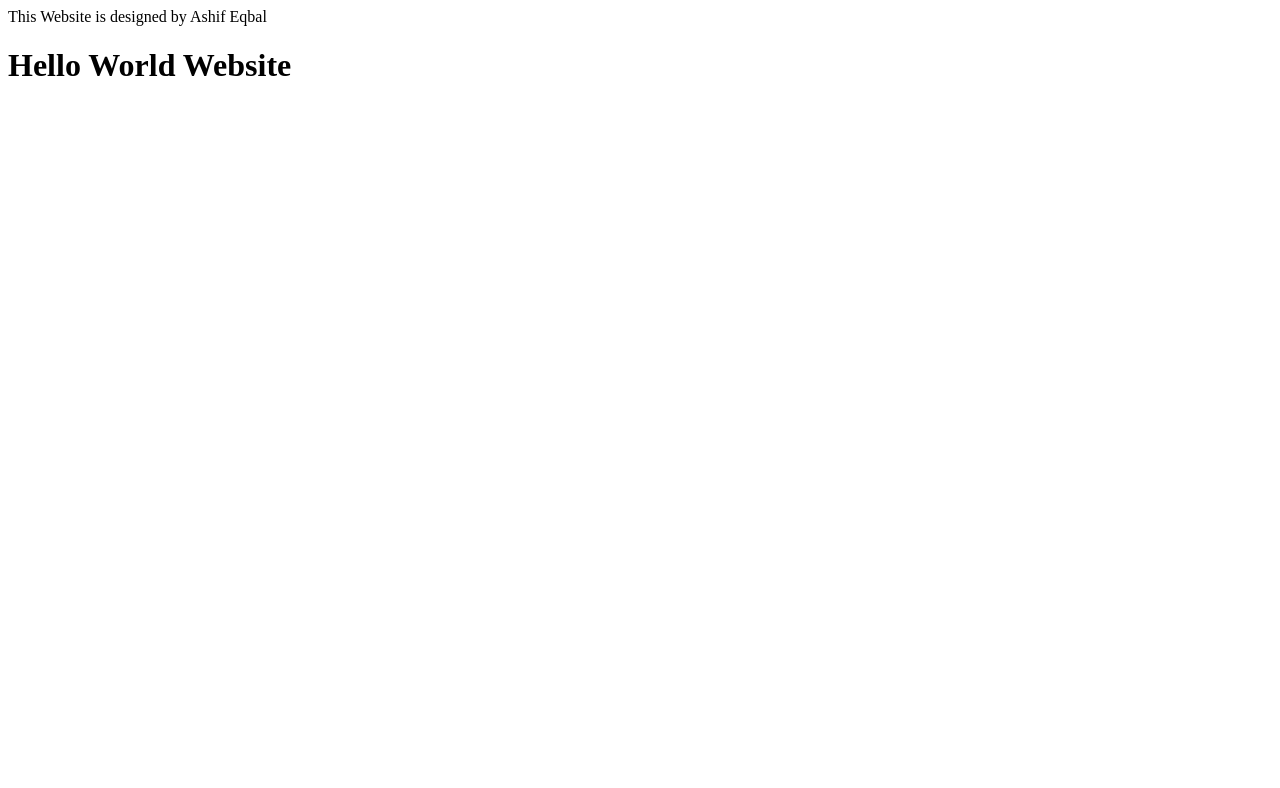
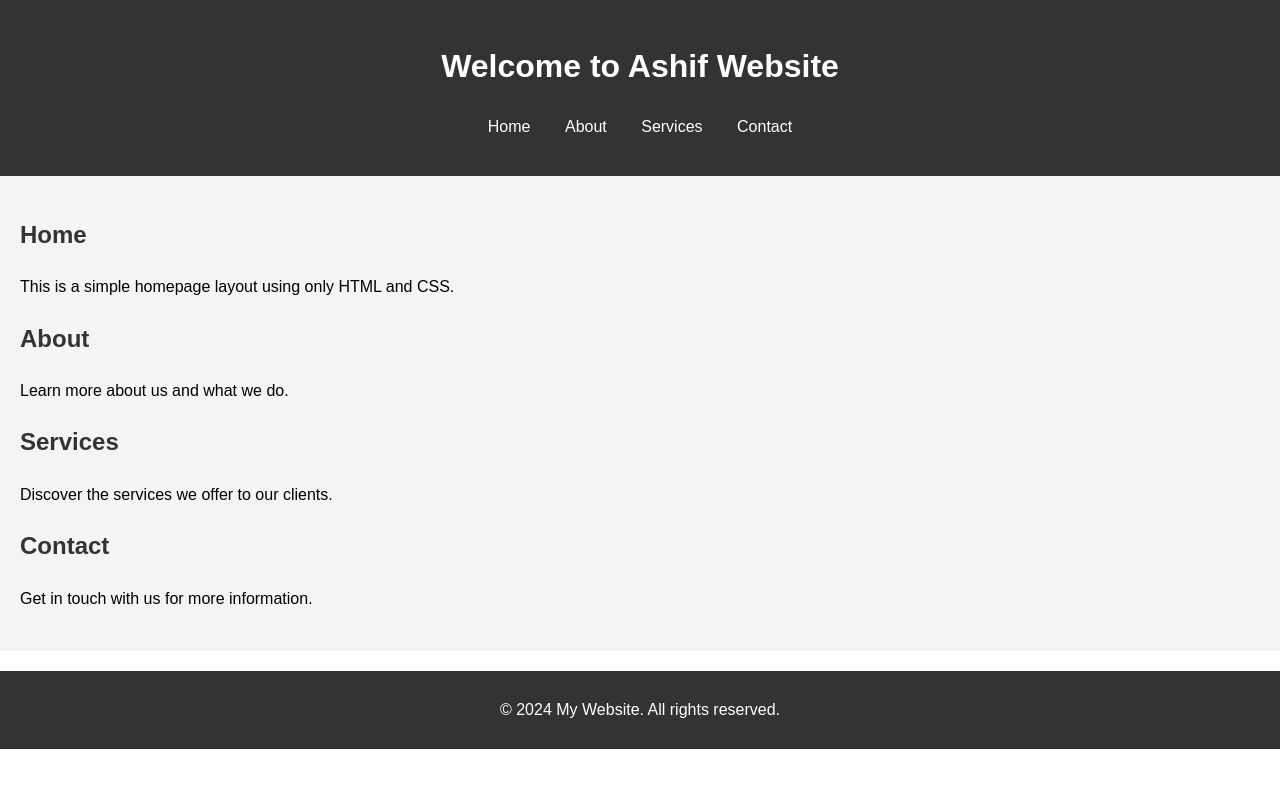
Before and after one commit to ashif8984/roadmap-projects, a plain HTML site: page gh-deployment-workflow/index.html in a window 1280 px wide. Drawn offline with Linux system fonts and the light colour scheme.

Commit message:
Project-3: Final testing

```diff
--- a/gh-deployment-workflow/index.html
+++ b/gh-deployment-workflow/index.html
@@ -1,16 +1,110 @@
-
 <!DOCTYPE html>
 <html lang="en">
 <head>
-  <meta charset="UTF-8">
-  <meta name="viewport" content="width=device-width, initial-scale=1.0">
-  <title>My-Website</title>
+    <meta charset="UTF-8">
+    <meta name="viewport" content="width=device-width, initial-scale=1.0">
+    <title>Simple Website</title>
+    <link rel="stylesheet" href="styles.css">
+    <style>
+      /* General Styles */
+      body {
+          font-family: Arial, sans-serif;
+          margin: 0;
+          padding: 0;
+          line-height: 1.6;
+      }
+
+      .container {
+          width: 80%;
+          margin: 0 auto;
+      }
+
+      /* Header Styles */
+      header {
+          background: #333;
+          color: #fff;
+          padding: 20px 0;
+      }
+
+      header h1 {
+          text-align: center;
+      }
+
+      nav ul {
+          list-style: none;
+          padding: 0;
+          text-align: center;
+      }
+
+      nav ul li {
+          display: inline;
+          margin: 0 15px;
+      }
+
+      nav ul li a {
+          color: #fff;
+          text-decoration: none;
+      }
+
+      /* Main Content Styles */
+      main {
+          padding: 20px;
+          background: #f4f4f4;
+      }
+
+      section {
+          margin: 20px 0;
+      }
+
+      h2 {
+          color: #333;
+      }
+
+      /* Footer Styles */
+      footer {
+          text-align: center;
+          background: #333;
+          color: #fff;
+          padding: 10px 0;
+          margin-top: 20px;
+      }
+
+    </style>
 </head>
 <body>
-
-  <header>This Website is designed by Ashif Eqbal</header>
-  <h1>Hello World Website</h1>
-
-
+    <header>
+        <div class="container">
+            <h1>Welcome to Ashif Website</h1>
+            <nav>
+                <ul>
+                    <li><a href="#home">Home</a></li>
+                    <li><a href="#about">About</a></li>
+                    <li><a href="#services">Services</a></li>
+                    <li><a href="#contact">Contact</a></li>
+                </ul>
+            </nav>
+        </div>
+    </header>
+    <main>
+        <section id="home">
+            <h2>Home</h2>
+            <p>This is a simple homepage layout using only HTML and CSS.</p>
+        </section>
+        <section id="about">
+            <h2>About</h2>
+            <p>Learn more about us and what we do.</p>
+        </section>
+        <section id="services">
+            <h2>Services</h2>
+            <p>Discover the services we offer to our clients.</p>
+        </section>
+        <section id="contact">
+            <h2>Contact</h2>
+            <p>Get in touch with us for more information.</p>
+        </section>
+    </main>
+    <footer>
+        <p>&copy; 2024 My Website. All rights reserved.</p>
+    </footer>
 </body>
 </html>
```
Also changed, not shown: gh-deployment-workflow/README.md.
